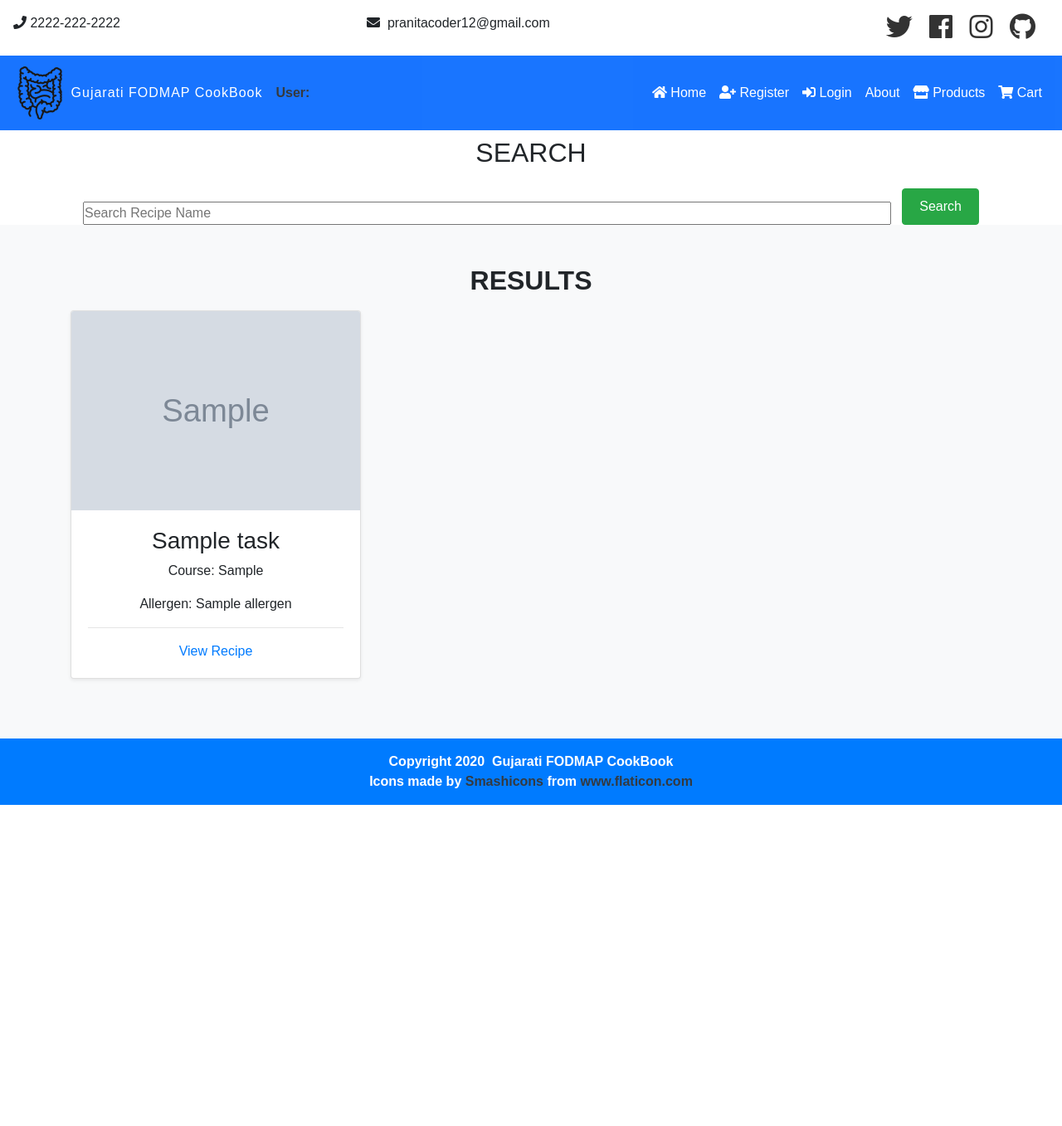
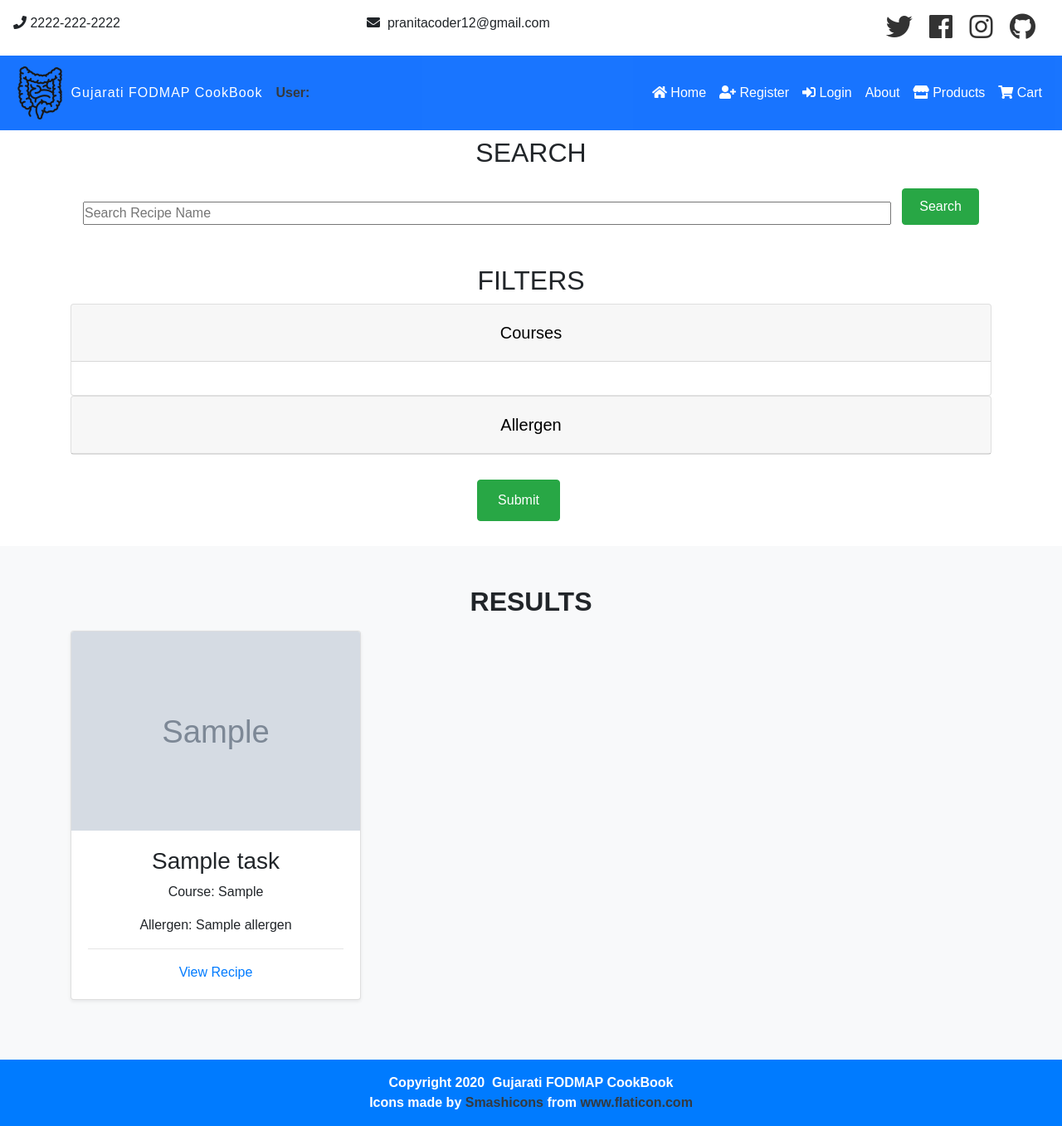
Before and after one commit to pranitastudent/Guju-FODMAP-CookBook, a Flask app: page /findtask in a window 1280 px wide. Shown: the whole page at 83% size. Before the commit the page ends 970 px from the top, so only its background shows below. Run offline with Flask 2, Linux system fonts and the light colour scheme; grey boxes marked "Sample" are stand-in pictures; a database or web service that is not in the repository returns one stand-in record (values such as "Sample title"); some libraries are stand-ins or nearby versions.

Commit message:
Filter logic applied but returned pymongo error: pymongo.errors.InvalidOperation: cannot set options after executing query

```diff
--- a/app.py
+++ b/app.py
@@ -66,9 +66,9 @@ def findtask():
     ro recipes
     """
     query = request.args.get('query')
-    print(query)
+
     results = mongo.db.tasks.find({"recipe_name" : {"$regex": query, "$options": "i"}})
-    print(results)
+
     if results.count():
          return render_template('search.html', results=results, query=query, title="Search")
     else:
@@ -77,6 +77,35 @@ def findtask():
 
 
 # Filters
+
+@app.route('/filters', methods=['GET','POST'])
+def filters():
+    """
+    Allows the user to filter through
+    allergen and courses
+    """
+    courses = mongo.db.course.find()
+    allergens = mongo.db.allergen.find()
+    filters = {}
+
+    if request.method == 'POST':
+        recipe_course = request.form.get('course')
+        if not recipe_course == None:
+            filters['course'] = recipe_course
+        recipe_allergen = request.form.get('allergen')
+        if not recipe.allergen == None:
+            filters['allergen'] == recipe_allergen
+
+        filter_tasks = mongo.db.tasks.find({"$and": [filters, {"allergen": {"$nin": recipe_allergen}}]})
+        filter_tasks_count = filter_tasks.count()
+        return render_template('search.html', courses=course, allergen=allergen, count=filter_tasks_count)
+    else:
+        tasks = mongo.db.tasks.aggregate([
+            {"$sort": {"recipe_course": -1 }},
+            {"$sort": {"allergen": 1}}
+        ])
+
+
 
 # Create Recipe
 
--- a/static/css/style.css
+++ b/static/css/style.css
@@ -139,16 +139,23 @@ input {
 
  }
 
+button.btn.btn-link.titles {
+     color: #000;
+     text-decoration: none;
+     font-weight: 300;
+     font-size: 20px;
+ }
+
  .radio {
-     display: flex;
-     justify-content: center;
- }
+
+    display: flex;
+    align-content: center;
+  }
 
  .filter {
      width:90px;
      height:50px;
  }
- /* Inputs */
 
 
  /* Rule */
--- a/templates/search.html
+++ b/templates/search.html
@@ -15,6 +15,74 @@
               </div>
           </form>
       </div>
+  </div>
+</div>
+
+<!-- Filters -->
+
+<div class="container">
+  <div class="row">
+    <div class="col-xs-12 col-md-12 mt-5">
+      <h2  class="text-center">FILTERS</h2>
+   <div id="accordion">
+  <div class="card">
+    <div class="card-header" id="headingOne">
+      <h5 class="mb-0 text-center">
+        <button class="btn btn-link titles" data-toggle="collapse" data-target="#collapseOne" aria-expanded="true" aria-controls="collapseOne">
+          Courses
+        </button>
+      </h5>
+    </div>
+
+    <div id="collapseOne" class="collapse show" aria-labelledby="headingOne" data-parent="#accordion">
+      <div class="card-body radio">
+
+        <form action="/filters"  class="form-filters" method="POST">
+
+      {% for course in courses %}
+
+      <input class="form-input" type="radio" value="{{course.course}}" name="course" id="{{course.course}}">
+      {% endfor %}
+
+      </form>
+
+      </div>
+    </div>
+  </div>
+  <div class="card">
+    <div class="card-header" id="headingTwo">
+      <h5 class="mb-0 text-center">
+        <button class="btn btn-link collapsed text-center titles" data-toggle="collapse" data-target="#collapseTwo" aria-expanded="false" aria-controls="collapseTwo">
+         Allergen
+        </button>
+      </h5>
+    </div>
+    <div id="collapseTwo" class="collapse" aria-labelledby="headingTwo" data-parent="#accordion">
+      <div class="card-body radio">
+
+        <form action="/filters"  class="form-filters" method="POST">
+
+          {% for allegen in allegens %}
+
+          <input class="form-input" type="radio" value="{{allegen.allergen}}" name="course" id="{{allergen.allergen}}">
+
+          {% endfor %}
+
+          </form>
+
+      </div>
+    </div>
+  </div>
+</div>
+</div>
+</div>
+</div>
+
+<div class="container text-center">
+  <div class="row">
+    <div class="col-sm-6 col-xs-12 text-center">
+      <button class="btn btn-success filter" type="submit">Submit</button>
+    </div>
   </div>
 </div>
 
```
Also changed, not shown: templates/index.html (+23 -12 lines).
